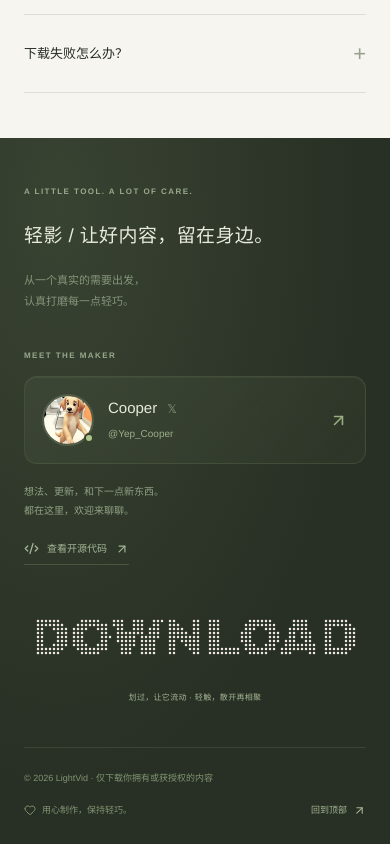
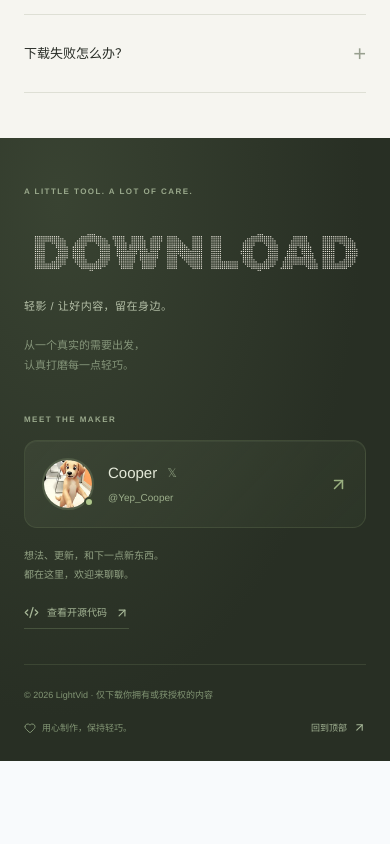
Before and after one commit to evanpanan/qingying, a React (Vite) app in the folder video-compressor/: page / in a window 390 px wide. Shown: the part 6189-7033 px from the top of the page. After the commit the page ends 6950 px from the top, so only its background shows below. Built offline with nearby package versions, Linux system fonts and the light colour scheme; no server answers.

Commit message:
fix(ui): restore the footer wordmark's original proportions
Keep the particle interaction in the left brand area without an oversized full-width display, and respect reduced-motion changes during playback.

```diff
--- a/video-compressor/src/components/ParticleWordmark.tsx
+++ b/video-compressor/src/components/ParticleWordmark.tsx
@@ -9,9 +9,8 @@ export default function ParticleWordmark() {
       return mountParticleWordmark(boxRef.current, canvasRef.current)
     }
   }, [])
-  return <div className="particle-wordmark" ref={boxRef} role="button" tabIndex={0} aria-label="LIGHTVID 粒子文字，点击或按回车散开后重新聚合">
+  return <div className="particle-wordmark" ref={boxRef} role="button" tabIndex={0} aria-label="LIGHTVID 粒子文字，点击或按回车散开后重新聚合" title="划过，让它流动；轻触，散开再相聚">
     <span className="particle-wordmark-fallback" aria-hidden="true">LIGHTVID</span>
     <canvas ref={canvasRef} aria-hidden="true" />
-    <span className="particle-wordmark-hint" aria-hidden="true">划过，让它流动 · 轻触，散开再相聚</span>
   </div>
 }
--- a/video-compressor/src/lib/particle-wordmark.ts
+++ b/video-compressor/src/lib/particle-wordmark.ts
@@ -64,12 +64,14 @@ export function mountParticleWordmark(box: HTMLElement, canvas: HTMLCanvasElemen
   }
   const step = (now: number) => {
     frame = 0
-    if (!visible || document.hidden || motion.matches || disposed) return
+    if (disposed) return
+    if (motion.matches) { preference(); return }
+    if (!visible || document.hidden) { stop(); return }
     const dt = Math.min(2, (now - (last || now - 16.67)) / 16.67)
     last = now
     elapsed += dt * 16.67
     if (elapsed > 3800) { elapsed = 0; word = (word + 1) % WORDS.length; aim() }
-    const radius = Math.max(55, gap * 14), radiusSquared = radius * radius
+    const radius = Math.max(25, gap * 12), radiusSquared = radius * radius
     for (const dot of dots) {
       dot.vx += (dot.tx - dot.x) * .045 * dt
       dot.vy += (dot.ty - dot.y) * .045 * dt
@@ -96,14 +98,14 @@ export function mountParticleWordmark(box: HTMLElement, canvas: HTMLCanvasElemen
   }
   const layout = () => {
     const nextWidth = Math.round(box.clientWidth)
-    if (!nextWidth || nextWidth === width || disposed) return
+    const nextHeight = Math.round(box.clientHeight)
+    if (!nextWidth || !nextHeight || (nextWidth === width && nextHeight === height) || disposed) return
     width = nextWidth
-    height = Math.round(Math.min(270, Math.max(85, width * .21)))
-    gap = width < 600 ? 4 : 6
+    height = nextHeight
+    gap = Math.max(2, Math.min(4, height / 30))
     const dpr = Math.min(2, devicePixelRatio || 1)
     canvas.width = Math.round(width * dpr)
     canvas.height = Math.round(height * dpr)
-    canvas.style.height = `${height}px`
     context.setTransform(dpr, 0, 0, dpr, 0, 0)
     targets = WORDS.map((value) => sample(value, width, height, gap))
     const count = Math.max(...targets.map((points) => points.length))
--- a/video-compressor/src/pages/Landing.tsx
+++ b/video-compressor/src/pages/Landing.tsx
@@ -63,10 +63,9 @@ export default function Landing({ onNavigate }: { onNavigate: (page: Page) => vo
     {!isTauri() && <section className="desktop-section" id="desktop"><div><span className="eyebrow">ON YOUR DESKTOP.</span><h2>更大的文件，<br /><em>更从容地处理。</em></h2><p>内置自有解析、JavaScript 与转换引擎。<br />下载、转格式、压缩，一处完成。</p><a className="primary-button" href="/downloads/轻影_1.2.0_aarch64.dmg" download><Monitor size={18} />下载 macOS 版 <ArrowDown size={17} /></a><p className="muted-note">Apple Silicon · v1.2.0 · Windows 安装包尚未发布</p><details className="install-help"><summary>macOS 提示无法打开？</summary><p>将轻影拖入应用程序后，在终端运行：</p><code>xattr -cr /Applications/轻影.app</code><p>当前为开源应用的临时签名，尚未完成 Apple 公证。</p></details></div><button className="video-preview" onClick={() => setOpen(true)} aria-label="播放轻影介绍视频"><video src="/qingying-promo.mp4" autoPlay muted loop playsInline /><span><Maximize2 size={17} />看看轻影</span></button></section>}
     <section className="faq-section"><span className="eyebrow">A FEW THINGS TO KNOW.</span><h2>你可能想知道。</h2>{faq.map(([question, answer], index) => <div className="faq-item" key={question}><button aria-expanded={faqIndex === index} onClick={() => setFaqIndex(faqIndex === index ? null : index)}><span>{question}</span><PlusSign open={faqIndex === index} /></button>{faqIndex === index && <p className="reveal">{answer}</p>}</div>)}</section>
     <footer className="studio-footer">
-      <div className="footer-top"><div className="footer-brand"><span className="eyebrow">A LITTLE TOOL. A LOT OF CARE.</span><div className="footer-tagline">轻影 / 让好内容，留在身边。</div><p>从一个真实的需要出发，<br />认真打磨每一点轻巧。</p></div>
+      <div className="footer-top"><div className="footer-brand"><span className="eyebrow">A LITTLE TOOL. A LOT OF CARE.</span><ParticleWordmark /><div className="footer-tagline">轻影 / 让好内容，留在身边。</div><p>从一个真实的需要出发，<br />认真打磨每一点轻巧。</p></div>
         <div className="footer-maker"><span className="eyebrow">MEET THE MAKER</span><a className="author-card" href="https://x.com/Yep_Cooper" target="_blank" rel="noopener noreferrer" aria-label="访问作者 Cooper 的 X（推特）主页"><span className="author-avatar"><img src="/cooper-avatar.jpg" alt="Cooper 的头像" width={52} height={52} loading="lazy" /><span /></span><span className="author-details"><strong>Cooper <span className="author-x">𝕏</span></strong><small>@Yep_Cooper</small></span><span className="author-arrow"><ArrowUpRight size={19} /></span></a><p>想法、更新，和下一点新东西。<br />都在这里，欢迎来聊聊。</p><a className="footer-source" href="https://github.com/evanpanan/qingying" target="_blank" rel="noopener noreferrer"><CodeXml size={15} />查看开源代码 <ArrowUpRight size={14} /></a></div>
       </div>
-      <ParticleWordmark />
       <div className="footer-bottom"><small>© 2026 LightVid · 仅下载你拥有或获授权的内容</small><span><Heart size={12} />用心制作，保持轻巧。</span><a href="#home" onClick={() => window.scrollTo({ top: 0, behavior: 'smooth' })}>回到顶部 <ArrowUpRight size={13} /></a></div>
     </footer>
     {open && <div className="media-modal" role="dialog" aria-modal="true" aria-label="轻影介绍" onClick={() => setOpen(false)}><div onClick={(e) => e.stopPropagation()}><button className="modal-close icon-button" autoFocus onClick={() => setOpen(false)} aria-label="关闭视频"><X /></button><video src="/qingying-promo.mp4" autoPlay muted={muted} loop playsInline controls /><button className="quiet-button" onClick={() => setMuted((v) => !v)}>{muted ? <VolumeX size={17} /> : <Volume2 size={17} />}{muted ? '开启声音' : '静音'}</button></div></div>}
--- a/video-compressor/src/studio-polish.css
+++ b/video-compressor/src/studio-polish.css
@@ -253,19 +253,18 @@
 .footer-bottom > span { display: flex; align-items: center; gap: 6px; }
 .studio-footer .footer-bottom a { font-size: 9px; color: #a5b696; }
 .studio-footer :focus-visible { outline-color: #b4c89c; }
-.footer-tagline { margin-top: 24px; color: #e7ebdb; font-size: clamp(19px, 2.4vw, 30px); letter-spacing: .02em; line-height: 1.5; }
-.studio-footer .particle-wordmark { position: relative; width: 100%; margin-top: 44px; cursor: pointer; border-radius: 12px; overflow: hidden; touch-action: pan-y; min-height: 110px; }
-.particle-wordmark canvas { display: block; width: 100%; }
-.particle-wordmark-fallback { position: absolute; inset: 0; display: grid; place-items: center; font-weight: 800; font-size: clamp(40px, 12vw, 180px); color: #eeeae0; letter-spacing: -.06em; }
+.footer-tagline { margin-top: 18px; color: #b4bfa7; font-size: 12px; letter-spacing: .045em; line-height: 1.5; }
+.studio-footer .particle-wordmark { position: relative; width: min(100%, 480px); height: clamp(66px, 9vw, 125px); margin-top: 24px; cursor: pointer; border-radius: 6px; overflow: hidden; touch-action: pan-y; }
+.particle-wordmark canvas { display: block; width: 100%; height: 100%; }
+.particle-wordmark-fallback { position: absolute; inset: 0; display: grid; align-items: center; font-weight: 500; font-size: clamp(55px, 7.5vw, 104px); color: #eeeae0; letter-spacing: -.075em; }
 .particle-wordmark[data-ready="true"] .particle-wordmark-fallback { visibility: hidden; }
-.particle-wordmark-hint { display: block; margin-top: 12px; text-align: center; color: #a5b696; font-size: 10px; letter-spacing: .1em; padding-bottom: 8px; }
-.particle-wordmark:hover .particle-wordmark-hint, .particle-wordmark:focus-visible .particle-wordmark-hint { color: #eeeae0; }
 .engine-capability { display: flex; align-items: center; flex-wrap: wrap; gap: 9px 12px; margin: -3px 0 26px; padding: 15px 0; border-top: 1px solid #b2ba9b55; border-bottom: 1px solid #b2ba9b55; color: #667456; font-size: 12px; }
 .engine-capability strong { font-weight: 600; color: #35402e; }
 .engine-capability small { margin-left: auto; color: #7f856f; font-size: 10px; }
 @media (max-width: 760px) {
-  .studio-footer .particle-wordmark { margin-top: 30px; min-height: 105px; }
-  .particle-wordmark-hint { font-size: 8px; letter-spacing: .04em; }
+  .studio-footer .particle-wordmark { width: min(100%, 400px); height: clamp(58px, 16.2vw, 106px); margin-top: 23px; }
+  .particle-wordmark-fallback { font-size: clamp(48px, 13.5vw, 88px); }
+  .footer-tagline { font-size: 11px; margin-top: 14px; }
   .engine-capability { font-size: 11px; }
   .engine-capability small { width: 100%; margin-left: 0; font-size: 9px; }
 }
```
Also changed, not shown: 1 other file (tests, documents, lock files or other folders).
